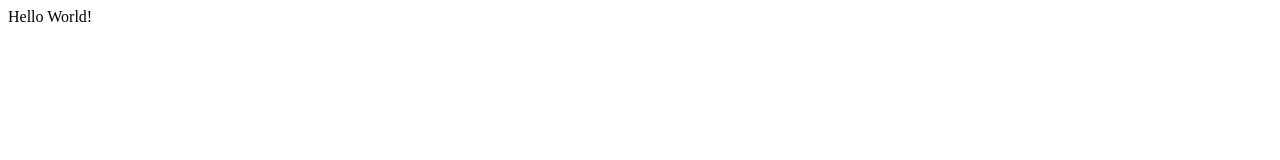
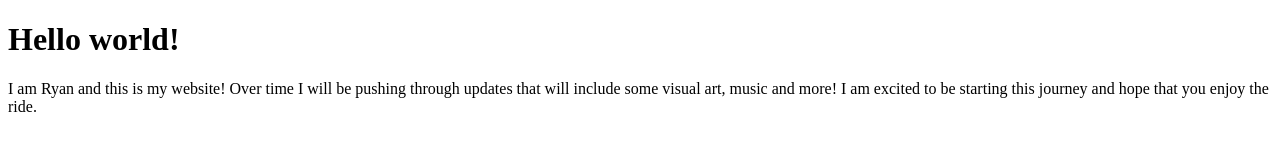
Before and after one commit to VirtualMiracle-lab/VirtualMiracle-lab.github.io, a plain HTML site: page index.html in a window 1280 px wide. Drawn offline with Linux system fonts and the light colour scheme.

Commit message:
Updating my website with a heading and paragraph.

```diff
--- a/index.html
+++ b/index.html
@@ -4,6 +4,7 @@
         <title>Ryan's Site</title>
     </head>
     <body>
-        Hello World!
+        <h1>Hello world!</h1>
+        <p>I am Ryan and this is my website! Over time I will be pushing through updates that will include some visual art, music and more! I am excited to be starting this journey and hope that you enjoy the ride.</p>
     </body>
 </html>
```
